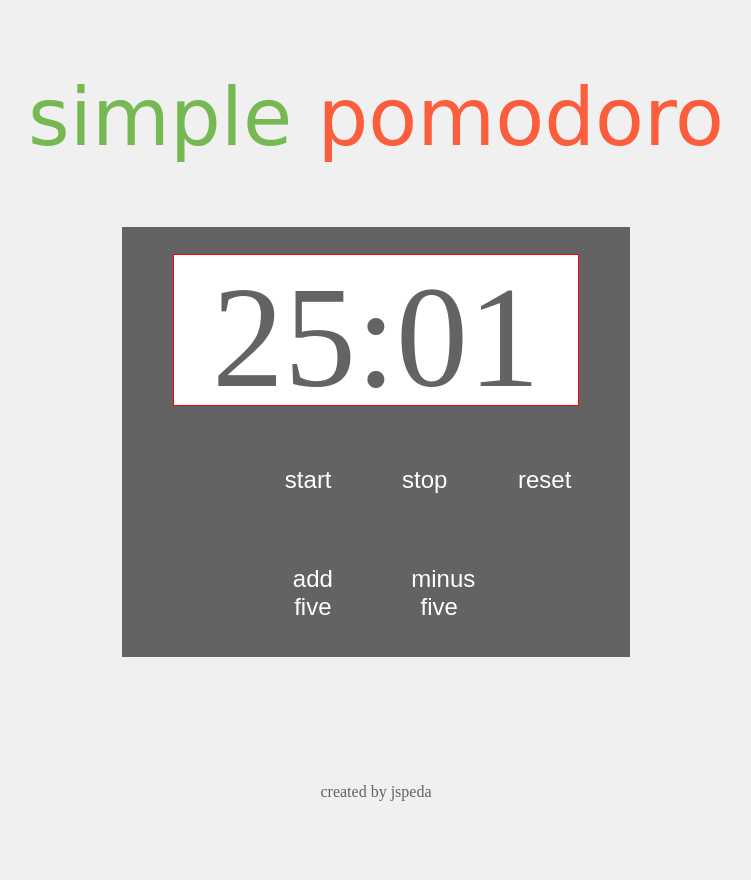
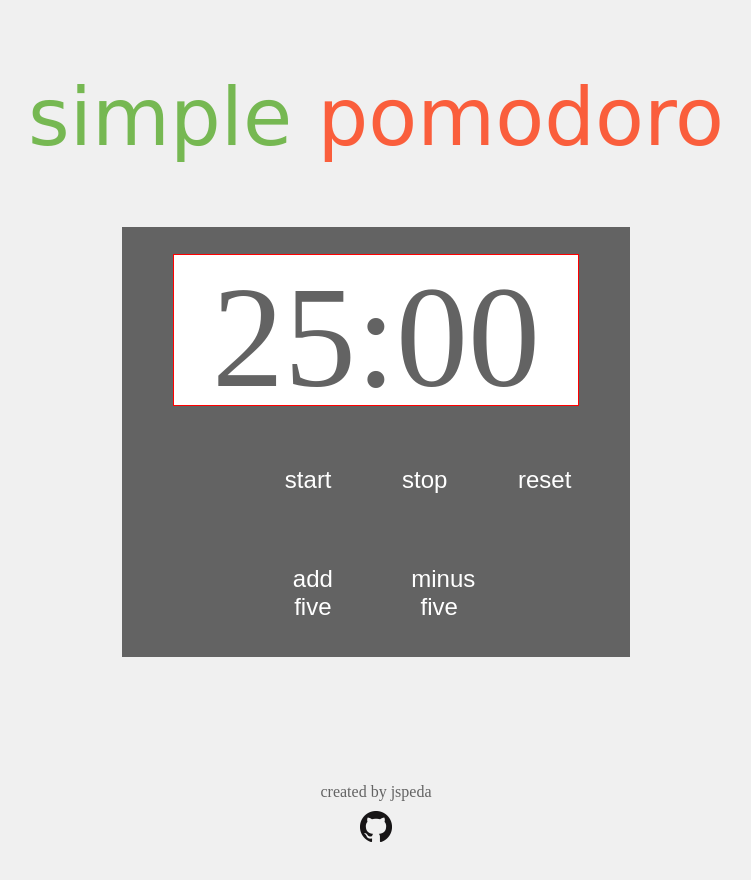
Before and after one commit to jspeda/simple-pomodoro, a plain HTML site: page index.html in a window 1280 px wide. Both pictures are taken after a click on the button "reset". Shown: the whole page, without its empty margins (264-1015 px from the left). Drawn offline with nearby package versions, Linux system fonts and the light colour scheme; a web font is replaced by a local one.

Commit message:
Minor bug fix on reset time

```diff
--- a/app.js
+++ b/app.js
@@ -1,7 +1,7 @@
 $(document).ready(function() {
 
 var Clock = {
-  seconds: 1,
+  seconds: 60,
   minutes: 25,
 
   start: function() {
@@ -53,9 +53,9 @@ var Clock = {
   reset: function() {
     clearInterval(this.interval);
     this.minutes = 25;
-    this.seconds = 1;
+    this.seconds = 60;
     $(".minutes").html(this.minutes);
-    $(".seconds").html("0" + this.seconds);
+    $(".seconds").html("00");
   },
 
   add5: function() {
--- a/index.html
+++ b/index.html
@@ -29,6 +29,7 @@
     </div>
     <div class="footer">
       created by jspeda
+      <a class="github" href="http://github.com/jspeda"><img src="github.png" alt="github"></a>
     </div>
   </div>
 
--- a/style.css
+++ b/style.css
@@ -73,4 +73,12 @@ button {
 .footer {
   margin: 10%;
   color: #636363;
+  display: flex;
+  flex-direction: column;
+  justify-content: space-between;
+  align-items: center;
 }
+
+.github {
+  margin-top: 10px;
+}
```
Also changed, not shown: github.png (added).
